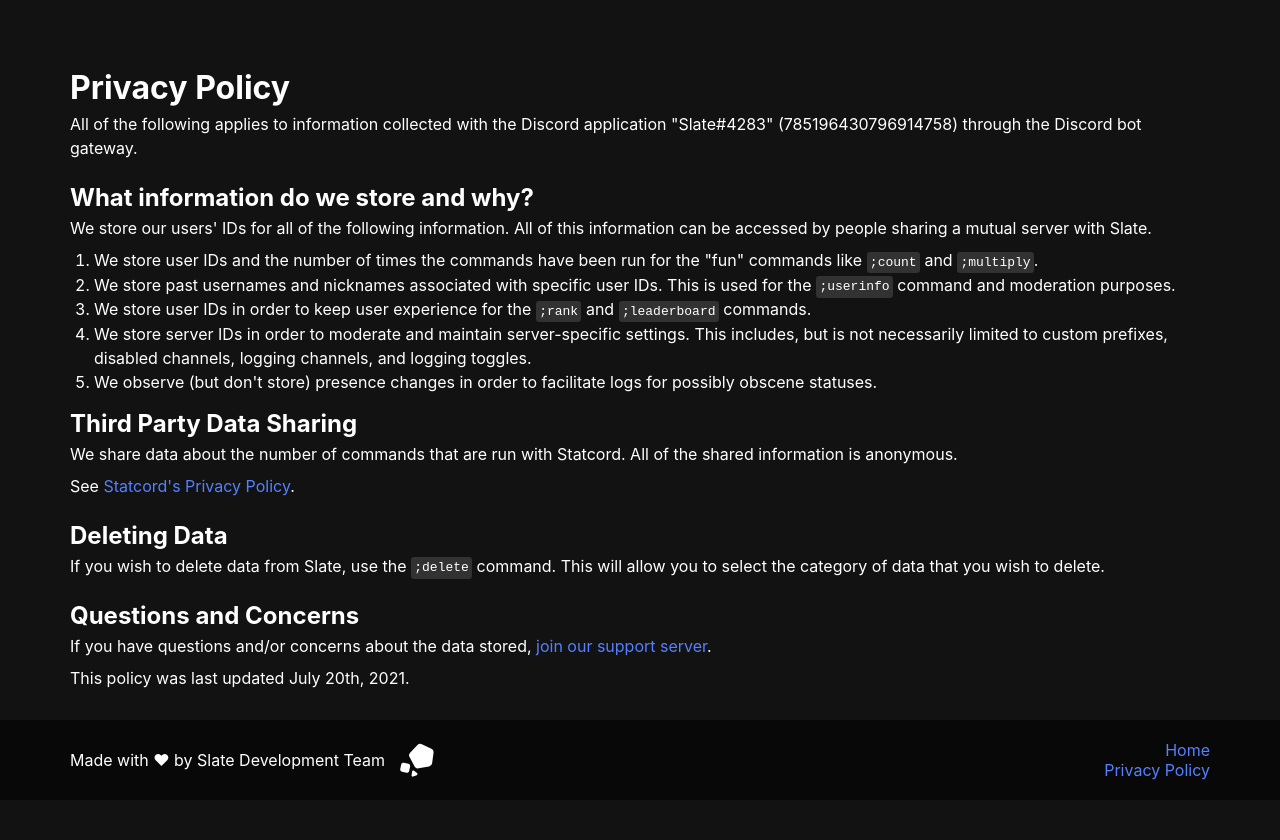
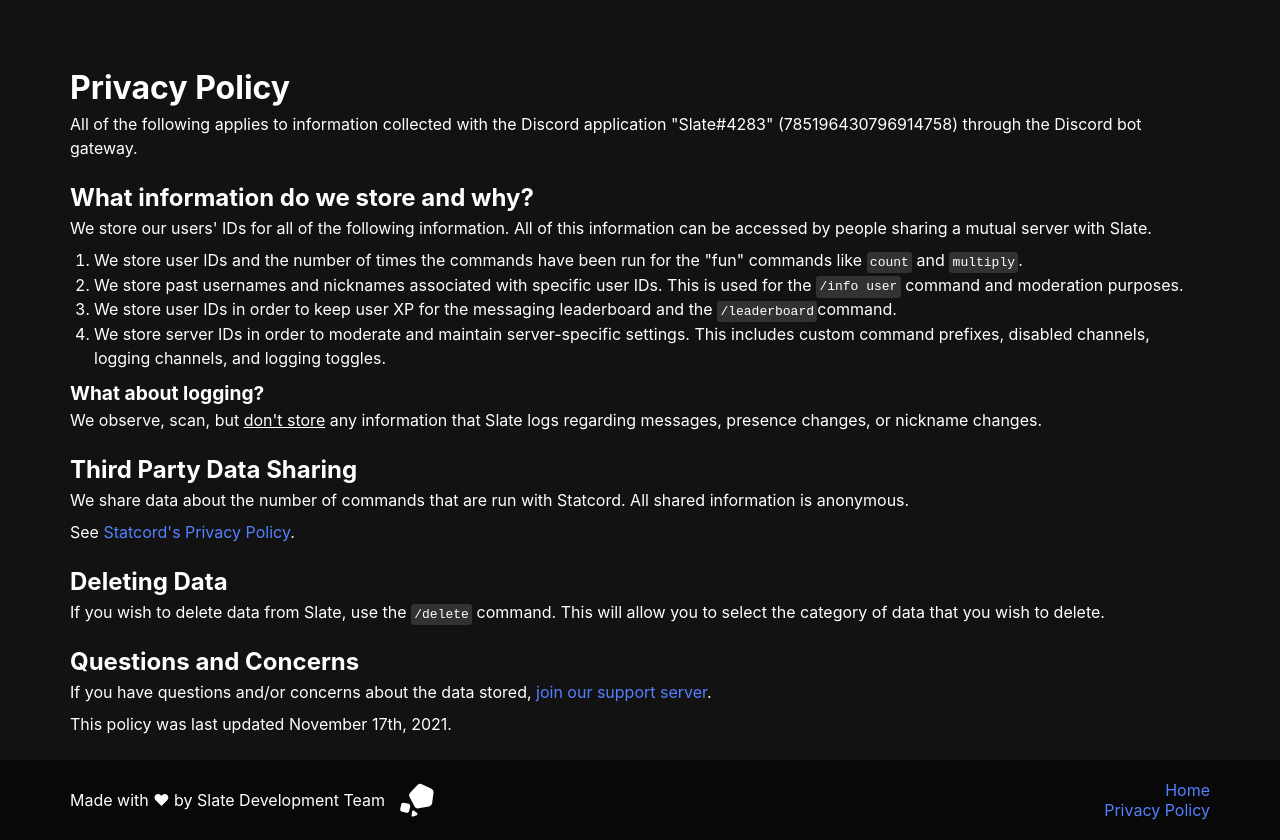
Before and after one commit to cubedhuang/slate-web, a Next.js app: page /privacy in a window 1280 px wide. Before the commit the page ends 800 px from the top, so only its background shows below. Built offline with nearby package versions, Linux system fonts and the light colour scheme.

Commit message:
update privacy policy

```diff
--- a/pages/privacy.tsx
+++ b/pages/privacy.tsx
@@ -8,7 +8,10 @@
 				<meta name="description" content="Slate's privacy policy." />
 
 				<meta property="og:title" content="Slate – Privacy Policy" />
-				<meta property="og:description" content="Slate's privacy policy." />
+				<meta
+					property="og:description"
+					content="Slate's privacy policy."
+				/>
 			</Head>
 
 			<style jsx>
@@ -23,8 +26,13 @@
 							padding-top: 2em;
 						}
 
-						h2 {
+						h2,
+						h3 {
 							padding-top: 0.5em;
+						}
+
+						h3 {
+							font-size: 1.2rem;
 						}
 
 						p {
@@ -42,51 +50,56 @@
 				<h1>Privacy Policy</h1>
 
 				<p>
-					All of the following applies to information collected with the Discord
-					application &quot;Slate#4283&quot; (785196430796914758) through the
-					Discord bot gateway.
+					All of the following applies to information collected with
+					the Discord application &quot;Slate#4283&quot;
+					(785196430796914758) through the Discord bot gateway.
 				</p>
 
 				<h2>What information do we store and why?</h2>
 
 				<p>
-					We store our users&apos; IDs for all of the following information. All
-					of this information can be accessed by people sharing a mutual server
-					with Slate.
+					We store our users&apos; IDs for all of the following
+					information. All of this information can be accessed by
+					people sharing a mutual server with Slate.
 				</p>
 
 				<ol>
 					<li>
-						We store user IDs and the number of times the commands have been run
-						for the &quot;fun&quot; commands like <code>;count</code> and{" "}
-						<code>;multiply</code>.
+						We store user IDs and the number of times the commands
+						have been run for the &quot;fun&quot; commands like{" "}
+						<code>count</code> and <code>multiply</code>.
 					</li>
 					<li>
-						We store past usernames and nicknames associated with specific user
-						IDs. This is used for the <code>;userinfo</code> command and
-						moderation purposes.
+						We store past usernames and nicknames associated with
+						specific user IDs. This is used for the{" "}
+						<code>/info user</code> command and moderation purposes.
 					</li>
 					<li>
-						We store user IDs in order to keep user experience for the{" "}
-						<code>;rank</code> and <code>;leaderboard</code> commands.
+						We store user IDs in order to keep user XP for the
+						messaging leaderboard and the <code>/leaderboard</code>
+						command.
 					</li>
 					<li>
 						We store server IDs in order to moderate and maintain
-						server-specific settings. This includes, but is not necessarily
-						limited to custom prefixes, disabled channels, logging channels, and
+						server-specific settings. This includes custom command
+						prefixes, disabled channels, logging channels, and
 						logging toggles.
 					</li>
-					<li>
-						We observe (but don't store) presence changes in order to facilitate
-						logs for possibly obscene statuses.
-					</li>
 				</ol>
+
+				<h3>What about logging?</h3>
+
+				<p>
+					We observe, scan, but <u>don't store</u> any information
+					that Slate logs regarding messages, presence changes, or
+					nickname changes.
+				</p>
 
 				<h2>Third Party Data Sharing</h2>
 
 				<p>
-					We share data about the number of commands that are run with Statcord.
-					All of the shared information is anonymous.
+					We share data about the number of commands that are run with
+					Statcord. All shared information is anonymous.
 				</p>
 
 				<p>
@@ -104,9 +117,9 @@
 				<h2>Deleting Data</h2>
 
 				<p>
-					If you wish to delete data from Slate, use the <code>;delete</code>{" "}
-					command. This will allow you to select the category of data that you
-					wish to delete.
+					If you wish to delete data from Slate, use the{" "}
+					<code>/delete</code> command. This will allow you to select
+					the category of data that you wish to delete.
 				</p>
 
 				<h2>Questions and Concerns</h2>
@@ -123,7 +136,7 @@
 					.
 				</p>
 
-				<p>This policy was last updated July 20th, 2021.</p>
+				<p>This policy was last updated November 17th, 2021.</p>
 			</main>
 		</>
 	);
```
